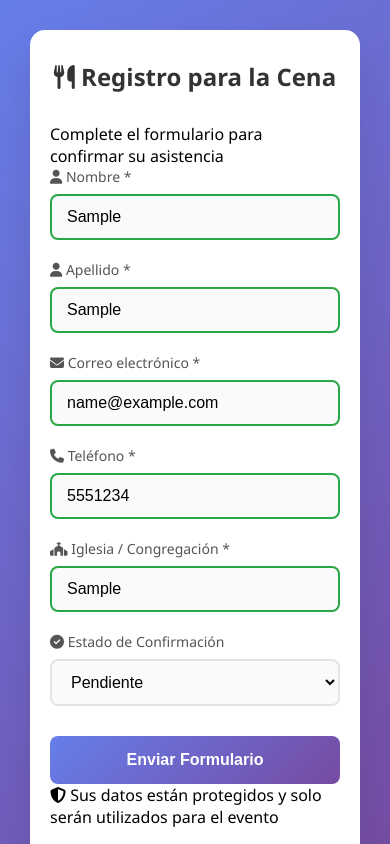
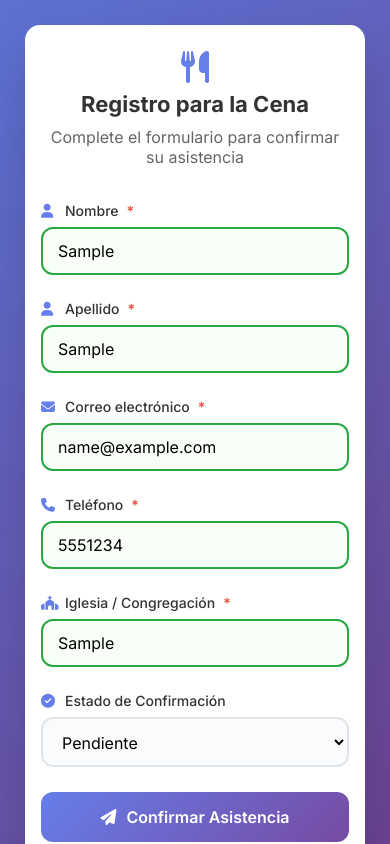
Before and after one commit to Jonathan-Quinto/Intento-Cena-2, a plain HTML site: page index.html in a window 390 px wide. Both pictures are taken after typing "Sample", "Sample", "name@example.com", "5551234", "Sample" into the empty fields and a click on the button "Confirmar Asistencia". Shown: the top 844 px of the page. Drawn offline with Linux system fonts and the light colour scheme; no server answers.

Commit message:
Add files via upload

```diff
--- a/index.html
+++ b/index.html
@@ -67,7 +67,7 @@
             Nombre <span class="required">*</span>
           </label>
           <div class="input-wrapper">
-            <input type="text" id="nombre" name="nombre" class="form-input" required maxlength="50" placeholder="Ingrese su nombre" autocomplete="given-name" />
+            <input type="text" id="nombre" name="Nombre" class="form-input" required maxlength="50" placeholder="Ingrese su nombre" autocomplete="given-name" />
           </div>
         </div>
 
@@ -77,7 +77,7 @@
             Apellido <span class="required">*</span>
           </label>
           <div class="input-wrapper">
-            <input type="text" id="apellido" name="apellido" class="form-input" required maxlength="50" placeholder="Ingrese su apellido" autocomplete="family-name" />
+            <input type="text" id="apellido" name="Apellido" class="form-input" required maxlength="50" placeholder="Ingrese su apellido" autocomplete="family-name" />
           </div>
         </div>
 
@@ -87,7 +87,7 @@
             Correo electrónico <span class="required">*</span>
           </label>
           <div class="input-wrapper">
-            <input type="email" id="email" name="email" class="form-input" required placeholder="ejemplo@correo.com" autocomplete="email" />
+            <input type="email" id="email" name="Correo" class="form-input" required placeholder="ejemplo@correo.com" autocomplete="email" />
           </div>
         </div>
 
@@ -97,7 +97,7 @@
             Teléfono <span class="required">*</span>
           </label>
           <div class="input-wrapper">
-            <input type="tel" id="telefono" name="telefono" class="form-input" required maxlength="20" placeholder="+58 412-1234567" autocomplete="tel" />
+            <input type="tel" id="telefono" name="Telefono" class="form-input" required maxlength="20" placeholder="+58 412-1234567" autocomplete="tel" />
           </div>
         </div>
 
@@ -107,7 +107,7 @@
             Iglesia / Congregación <span class="required">*</span>
           </label>
           <div class="input-wrapper">
-            <input type="text" id="iglesia" name="iglesia" class="form-input" required maxlength="150" placeholder="Nombre de su iglesia" autocomplete="organization" />
+            <input type="text" id="iglesia" name="Iglesia" class="form-input" required maxlength="150" placeholder="Nombre de su iglesia" autocomplete="organization" />
           </div>
         </div>
 
@@ -117,7 +117,7 @@
             Estado de Confirmación
           </label>
           <div class="input-wrapper">
-            <select id="confirmacion" name="confirmacion" class="form-select">
+            <select id="confirmacion" name="Confirmacion" class="form-select">
               <option value="PENDIENTE">Pendiente</option>
               <option value="SI">Confirmado - SÍ</option>
               <option value="NO">Confirmado - NO</option>
--- a/script.js
+++ b/script.js
@@ -2,15 +2,29 @@
 const GOOGLE_SCRIPT_URL = 'https://script.google.com/macros/s/AKfycbxFlzHwkWMzspVvmXcKrO0JlX4DqEKLvS9VK2EITsRQY7vl8i6W7EcDfwUxFNLQ1qxk/exec';
 
 // Elementos del DOM
-const form = document.getElementById('registroForm');
-const submitBtn = document.querySelector('.submit-btn');
-const mensajeDiv = document.getElementById('mensaje');
+let form, submitBtn, mensajeDiv, loadingOverlay;
 
 // Event Listeners
 document.addEventListener('DOMContentLoaded', function() {
     console.log('🚀 Aplicación cargada correctamente');
+    initializeApp();
+});
+
+function initializeApp() {
+    // Obtener elementos del DOM
+    form = document.getElementById('registroForm');
+    submitBtn = document.getElementById('btnSubmit');
+    mensajeDiv = document.getElementById('mensaje');
+    loadingOverlay = document.getElementById('loading');
+
+    if (!form || !submitBtn || !mensajeDiv) {
+        console.error('❌ Error: No se pudieron encontrar los elementos del DOM');
+        return;
+    }
+
+    console.log('✅ Elementos del DOM encontrados');
     initializeForm();
-});
+}
 
 function initializeForm() {
     // Agregar validación en tiempo real
@@ -22,18 +36,29 @@ function initializeForm() {
 
     // Manejar envío del formulario
     form.addEventListener('submit', handleFormSubmit);
+
+    console.log('✅ Formulario inicializado correctamente');
 }
 
 function validateField(e) {
     const field = e.target;
-    const isValid = field.checkValidity();
+    const isValid = field.checkValidity() && field.value.trim() !== '';
+
+    // Remover clases previas
+    field.classList.remove('valid', 'invalid');
+
+    if (field.value.trim() === '') {
+        // Campo vacío - estado neutral
+        field.style.borderColor = '#e1e5e9';
+        return;
+    }
 
     if (isValid) {
+        field.classList.add('valid');
         field.style.borderColor = '#28a745';
-    } else if (field.value.length > 0) {
+    } else {
+        field.classList.add('invalid');
         field.style.borderColor = '#dc3545';
-    } else {
-        field.style.borderColor = '#e1e5e9';
     }
 }
 
@@ -42,26 +67,31 @@ async function handleFormSubmit(e) {
 
     console.log('🚀 Formulario enviado');
 
-    // Deshabilitar botón y mostrar loading
+    try {
+        // Mostrar loading
         showLoading(true);
 
-    try {
-        // Recopilar datos del formulario
+        // Recopilar datos del formulario usando FormData
         const formData = new FormData(form);
-        const data = Object.fromEntries(formData.entries());
 
-        console.log('📝 Datos recopilados:', data);
+        // Convertir FormData a objeto para logging
+        const dataObj = {};
+        for (let [key, value] of formData.entries()) {
+            dataObj[key] = value;
+        }
+
+        console.log('📝 Datos recopilados:', dataObj);
 
         // Validar datos antes de enviar
-        if (!validateFormData(data)) {
-            throw new Error('Por favor, completa todos los campos requeridos');
+        if (!validateFormData(dataObj)) {
+            throw new Error('Por favor, completa todos los campos requeridos correctamente');
         }
 
         // Enviar datos a Google Sheets
-        const result = await sendDataToGoogleSheets(data);
+        const result = await sendDataToGoogleSheets(formData);
 
         // Mostrar mensaje de éxito
-        showMessage('¡Formulario enviado exitosamente! Gracias por registrarte.', 'success');
+        showMessage('¡Registro enviado exitosamente! Gracias por confirmar su asistencia.', 'success');
 
         // Limpiar formulario
         form.reset();
@@ -71,15 +101,16 @@ async function handleFormSubmit(e) {
 
     } catch (error) {
         console.error('💥 Error completo:', error);
-        showMessage('Error al enviar el formulario. Por favor, inténtalo de nuevo.', 'error');
+        showMessage(`Error al enviar el formulario: ${error.message}`, 'error');
     } finally {
         showLoading(false);
     }
 }
 
 function validateFormData(data) {
-    const requiredFields = ['nombre', 'apellido', 'email', 'telefono', 'iglesia', 'confirmacion'];
+    const requiredFields = ['Nombre', 'Apellido', 'Correo', 'Telefono', 'Iglesia'];
 
+    // Verificar campos requeridos
     for (const field of requiredFields) {
         if (!data[field] || data[field].trim() === '') {
             console.error(`❌ Campo requerido faltante: ${field}`);
@@ -89,82 +120,127 @@ function validateFormData(data) {
 
     // Validar email
     const emailRegex = /^[^\s@]+@[^\s@]+\.[^\s@]+$/;
-    if (!emailRegex.test(data.email)) {
+    if (!emailRegex.test(data.Correo.trim())) {
         console.error('❌ Email inválido');
+        return false;
+    }
+
+    // Validar teléfono (mínimo 8 caracteres)
+    if (data.Telefono.trim().length < 8) {
+        console.error('❌ Teléfono inválido');
+        return false;
+    }
+
+    // Validar nombre y apellido (mínimo 2 caracteres)
+    if (data.Nombre.trim().length < 2 || data.Apellido.trim().length < 2) {
+        console.error('❌ Nombre o apellido muy corto');
         return false;
     }
 
     return true;
 }
 
-async function sendDataToGoogleSheets(data) {
+async function sendDataToGoogleSheets(formData) {
     console.log('📡 Enviando datos a:', GOOGLE_SCRIPT_URL);
 
-    // Preparar datos para envío
-    const payload = {
-        ...data,
-        timestamp: new Date().toISOString(),
-        source: 'web_form'
-    };
-
-    console.log('📦 Payload preparado:', payload);
-
+    try {
         const response = await fetch(GOOGLE_SCRIPT_URL, {
             method: 'POST',
-        headers: {
-            'Content-Type': 'application/json',
-        },
-        body: JSON.stringify(payload)
+            body: formData,
+            mode: 'cors'
         });
 
+        console.log('📡 Respuesta HTTP status:', response.status);
+
         if (!response.ok) {
-        throw new Error(`HTTP error! status: ${response.status}`);
+            throw new Error(`Error HTTP: ${response.status} - ${response.statusText}`);
         }
 
         const result = await response.json();
         console.log('📥 Respuesta del servidor:', result);
 
-    if (result.error) {
-        throw new Error(result.error);
+        if (result.result === 'error') {
+            throw new Error(result.message || 'Error del servidor');
         }
 
         return result;
+
+    } catch (error) {
+        console.error('💥 Error en sendDataToGoogleSheets:', error);
+
+        // Si es un error de red o CORS, dar un mensaje más específico
+        if (error.name === 'TypeError' && error.message.includes('fetch')) {
+            throw new Error('Error de conexión. Verifique su conexión a internet.');
+        }
+
+        throw error;
+    }
 }
 
 function showLoading(show) {
     if (show) {
         submitBtn.disabled = true;
-        submitBtn.innerHTML = '<span class="loading"></span>Enviando...';
+        submitBtn.innerHTML = '<i class="fas fa-spinner fa-spin"></i> Enviando...';
+        if (loadingOverlay) {
+            loadingOverlay.style.display = 'flex';
+        }
     } else {
         submitBtn.disabled = false;
-        submitBtn.innerHTML = 'Enviar Formulario';
+        submitBtn.innerHTML = '<i class="fas fa-paper-plane"></i> Confirmar Asistencia';
+        if (loadingOverlay) {
+            loadingOverlay.style.display = 'none';
+        }
     }
 }
 
 function showMessage(message, type) {
+    if (!mensajeDiv) return;
+
     mensajeDiv.textContent = message;
-    mensajeDiv.className = `mensaje ${type}`;
-    mensajeDiv.classList.remove('hidden');
+    mensajeDiv.className = `message ${type}`;
+    mensajeDiv.style.display = 'block';
 
-    // Auto-ocultar después de 5 segundos
+    // Auto-ocultar después de 6 segundos
     setTimeout(() => {
-        mensajeDiv.classList.add('hidden');
-    }, 5000);
+        if (mensajeDiv) {
+            mensajeDiv.style.display = 'none';
+        }
+    }, 6000);
 }
 
 function resetFieldStyles() {
     const inputs = form.querySelectorAll('input, select');
     inputs.forEach(input => {
         input.style.borderColor = '#e1e5e9';
+        input.classList.remove('valid', 'invalid');
     });
 }
 
 // Función para debug (opcional)
 function debugFormData() {
+    if (!form) {
+        console.error('Formulario no encontrado');
+        return;
+    }
+
     const formData = new FormData(form);
-    const data = Object.fromEntries(formData.entries());
+    const data = {};
+    for (let [key, value] of formData.entries()) {
+        data[key] = value;
+    }
     console.table(data);
 }
 
+// Manejo de errores globales
+window.addEventListener('error', function(e) {
+    console.error('💥 Error global capturado:', e.error);
+});
+
+window.addEventListener('unhandledrejection', function(e) {
+    console.error('💥 Promise rechazada no manejada:', e.reason);
+});
+
 // Exponer funciones globalmente para debug (opcional)
+if (typeof window !== 'undefined') {
     window.debugForm = debugFormData;
+}
--- a/style.css
+++ b/style.css
@@ -6,8 +6,48 @@
 }
 
 body {
-    font-family: 'Segoe UI', Tahoma, Geneva, Verdana, sans-serif;
+  font-family: 'Inter', 'Segoe UI', Tahoma, Geneva, Verdana, sans-serif;
   background: linear-gradient(135deg, #667eea 0%, #764ba2 100%);
+  min-height: 100vh;
+  position: relative;
+  overflow-x: hidden;
+}
+
+.background {
+  position: fixed;
+  top: 0;
+  left: 0;
+  width: 100%;
+  height: 100%;
+  background: linear-gradient(135deg, #667eea 0%, #764ba2 100%);
+  z-index: -3;
+}
+
+.overlay {
+  position: fixed;
+  top: 0;
+  left: 0;
+  width: 100%;
+  height: 100%;
+  background: rgba(0, 0, 0, 0.1);
+  z-index: -2;
+}
+
+.grid-pattern {
+  position: fixed;
+  top: 0;
+  left: 0;
+  width: 100%;
+  height: 100%;
+  opacity: 0.1;
+  background-image:
+    linear-gradient(rgba(255,255,255,.1) 1px, transparent 1px),
+    linear-gradient(90deg, rgba(255,255,255,.1) 1px, transparent 1px);
+  background-size: 20px 20px;
+  z-index: -1;
+}
+
+.container {
   min-height: 100vh;
   display: flex;
   align-items: center;
@@ -15,20 +55,22 @@ body {
   padding: 20px;
 }
 
-.container {
+.form-card {
   background: white;
   padding: 40px;
-    border-radius: 15px;
-    box-shadow: 0 20px 40px rgba(0, 0, 0, 0.1);
+  border-radius: 20px;
+  box-shadow: 0 25px 50px rgba(0, 0, 0, 0.15);
   width: 100%;
   max-width: 500px;
-    animation: slideUp 0.6s ease-out;
+  animation: slideUp 0.8s ease-out;
+  backdrop-filter: blur(10px);
+  border: 1px solid rgba(255, 255, 255, 0.2);
 }
 
 @keyframes slideUp {
   from {
     opacity: 0;
-        transform: translateY(30px);
+    transform: translateY(40px);
   }
   to {
     opacity: 1;
@@ -36,64 +78,111 @@ body {
   }
 }
 
-h1 {
+.header {
   text-align: center;
+  margin-bottom: 35px;
+}
+
+.header h1 {
   color: #333;
-    margin-bottom: 30px;
   font-size: 28px;
-    font-weight: 600;
+  font-weight: 700;
+  margin-bottom: 10px;
+  display: flex;
+  align-items: center;
+  justify-content: center;
+  gap: 12px;
+}
+
+.header h1 i {
+  color: #667eea;
+  font-size: 32px;
+}
+
+.header p {
+  color: #666;
+  font-size: 16px;
+  font-weight: 400;
 }
 
 .form-group {
-    margin-bottom: 20px;
+  margin-bottom: 25px;
 }
 
 label {
-    display: block;
+  display: flex;
+  align-items: center;
+  gap: 8px;
   margin-bottom: 8px;
-    color: #555;
+  color: #333;
   font-weight: 500;
   font-size: 14px;
 }
 
-input, select {
-    width: 100%;
-    padding: 12px 15px;
-    border: 2px solid #e1e5e9;
-    border-radius: 8px;
-    font-size: 16px;
-    transition: all 0.3s ease;
-    background-color: #fafafa;
+label i {
+  color: #667eea;
+  width: 16px;
 }
 
-input:focus, select:focus {
+.required {
+  color: #e74c3c;
+  font-weight: 600;
+}
+
+.input-wrapper {
+  position: relative;
+}
+
+.form-input, .form-select {
+  width: 100%;
+  padding: 15px 18px;
+  border: 2px solid #e1e5e9;
+  border-radius: 12px;
+  font-size: 16px;
+  font-family: inherit;
+  transition: all 0.3s ease;
+  background-color: #fafbfc;
+}
+
+.form-input:focus, .form-select:focus {
   outline: none;
   border-color: #667eea;
   background-color: white;
-    box-shadow: 0 0 0 3px rgba(102, 126, 234, 0.1);
+  box-shadow: 0 0 0 4px rgba(102, 126, 234, 0.1);
+  transform: translateY(-1px);
 }
 
-input:valid {
+.form-input:valid {
   border-color: #28a745;
+}
+
+.form-input::placeholder {
+  color: #aaa;
+  font-weight: 400;
 }
 
 .submit-btn {
   width: 100%;
-    padding: 15px;
+  padding: 18px;
   background: linear-gradient(135deg, #667eea 0%, #764ba2 100%);
   color: white;
   border: none;
-    border-radius: 8px;
+  border-radius: 12px;
   font-size: 16px;
   font-weight: 600;
   cursor: pointer;
   transition: all 0.3s ease;
-    margin-top: 10px;
+  margin-top: 15px;
+  display: flex;
+  align-items: center;
+  justify-content: center;
+  gap: 10px;
+  font-family: inherit;
 }
 
-.submit-btn:hover {
+.submit-btn:hover:not(:disabled) {
   transform: translateY(-2px);
-    box-shadow: 0 10px 20px rgba(102, 126, 234, 0.3);
+  box-shadow: 0 15px 30px rgba(102, 126, 234, 0.4);
 }
 
 .submit-btn:active {
@@ -107,10 +196,10 @@ input:valid {
   box-shadow: none;
 }
 
-.mensaje {
+.message {
   margin-top: 20px;
-    padding: 15px;
-    border-radius: 8px;
+  padding: 16px;
+  border-radius: 12px;
   text-align: center;
   font-weight: 500;
   animation: fadeIn 0.5s ease-out;
@@ -127,34 +216,76 @@ input:valid {
   }
 }
 
-.mensaje.success {
+.message.success {
   background-color: #d4edda;
   color: #155724;
   border: 1px solid #c3e6cb;
 }
 
-.mensaje.error {
+.message.error {
   background-color: #f8d7da;
   color: #721c24;
   border: 1px solid #f5c6cb;
 }
 
-.hidden {
-    display: none;
+.footer {
+  text-align: center;
+  margin-top: 25px;
+  padding-top: 20px;
+  border-top: 1px solid #eee;
 }
 
-.loading {
-    display: inline-block;
-    width: 20px;
-    height: 20px;
-    border: 3px solid #ffffff;
-    border-radius: 50%;
-    border-top-color: transparent;
-    animation: spin 1s ease-in-out infinite;
-    margin-right: 10px;
+.footer p {
+  color: #666;
+  font-size: 13px;
+  display: flex;
+  align-items: center;
+  justify-content: center;
+  gap: 8px;
+}
+
+.footer i {
+  color: #28a745;
+}
+
+.loading-overlay {
+  position: fixed;
+  top: 0;
+  left: 0;
+  right: 0;
+  bottom: 0;
+  background: rgba(0, 0, 0, 0.8);
+  display: flex;
+  align-items: center;
+  justify-content: center;
+  z-index: 1000;
+}
+
+.loading-content {
+  background: white;
+  padding: 30px;
+  border-radius: 15px;
+  text-align: center;
+  box-shadow: 0 10px 30px rgba(0, 0, 0, 0.3);
+}
+
+.loading-content i {
+  font-size: 32px;
+  color: #667eea;
+  animation: spin 1s linear infinite;
+  margin-bottom: 15px;
+}
+
+.loading-content p {
+  color: #333;
+  font-weight: 500;
+  font-size: 16px;
 }
 
 @keyframes spin {
+  from {
+    transform: rotate(0deg);
+  }
   to {
     transform: rotate(360deg);
   }
@@ -162,16 +293,76 @@ input:valid {
 
 /* Responsive */
 @media (max-width: 600px) {
-    .container {
+  .form-card {
     padding: 30px 20px;
     margin: 10px;
+    border-radius: 15px;
   }
 
-    h1 {
+  .header h1 {
     font-size: 24px;
   }
 
-    input, select, .submit-btn {
+  .form-input, .form-select, .submit-btn {
     font-size: 16px; /* Evita zoom en iOS */
   }
+
+  .container {
+    padding: 15px;
   }
+}
+
+@media (max-width: 480px) {
+  .form-card {
+    padding: 25px 15px;
+  }
+
+  .header h1 {
+    font-size: 22px;
+    flex-direction: column;
+    gap: 8px;
+  }
+
+  .form-input, .form-select {
+    padding: 12px 15px;
+  }
+
+  .submit-btn {
+    padding: 15px;
+  }
+}
+
+/* Estados de validación mejorados */
+.form-input.valid {
+  border-color: #28a745;
+  background-color: #f8fff9;
+}
+
+.form-input.invalid {
+  border-color: #dc3545;
+  background-color: #fff8f8;
+}
+
+/* Animaciones adicionales */
+.form-group {
+  animation: slideInLeft 0.6s ease-out;
+  animation-fill-mode: both;
+}
+
+.form-group:nth-child(1) { animation-delay: 0.1s; }
+.form-group:nth-child(2) { animation-delay: 0.2s; }
+.form-group:nth-child(3) { animation-delay: 0.3s; }
+.form-group:nth-child(4) { animation-delay: 0.4s; }
+.form-group:nth-child(5) { animation-delay: 0.5s; }
+.form-group:nth-child(6) { animation-delay: 0.6s; }
+
+@keyframes slideInLeft {
+  from {
+    opacity: 0;
+    transform: translateX(-20px);
+  }
+  to {
+    opacity: 1;
+    transform: translateX(0);
+  }
+}
```
Lines whose indentation alone changed are shown as unchanged.
